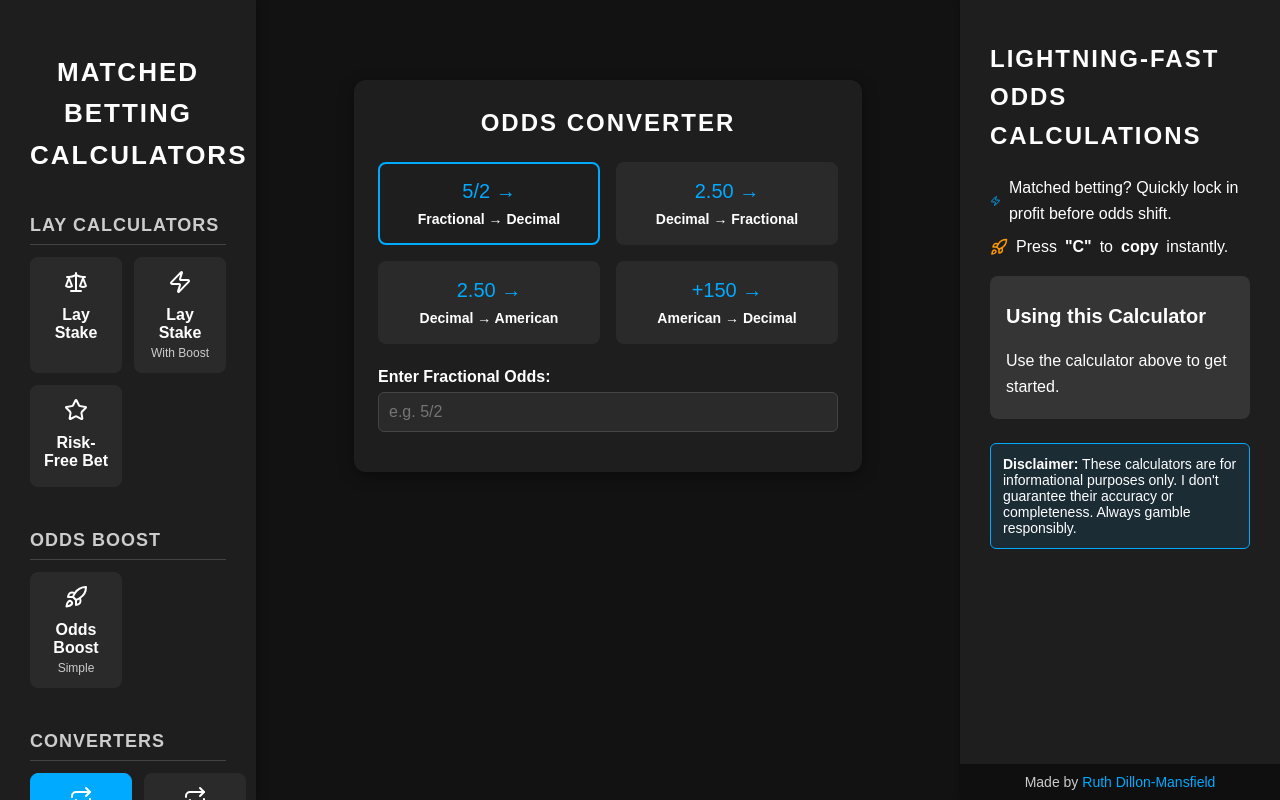
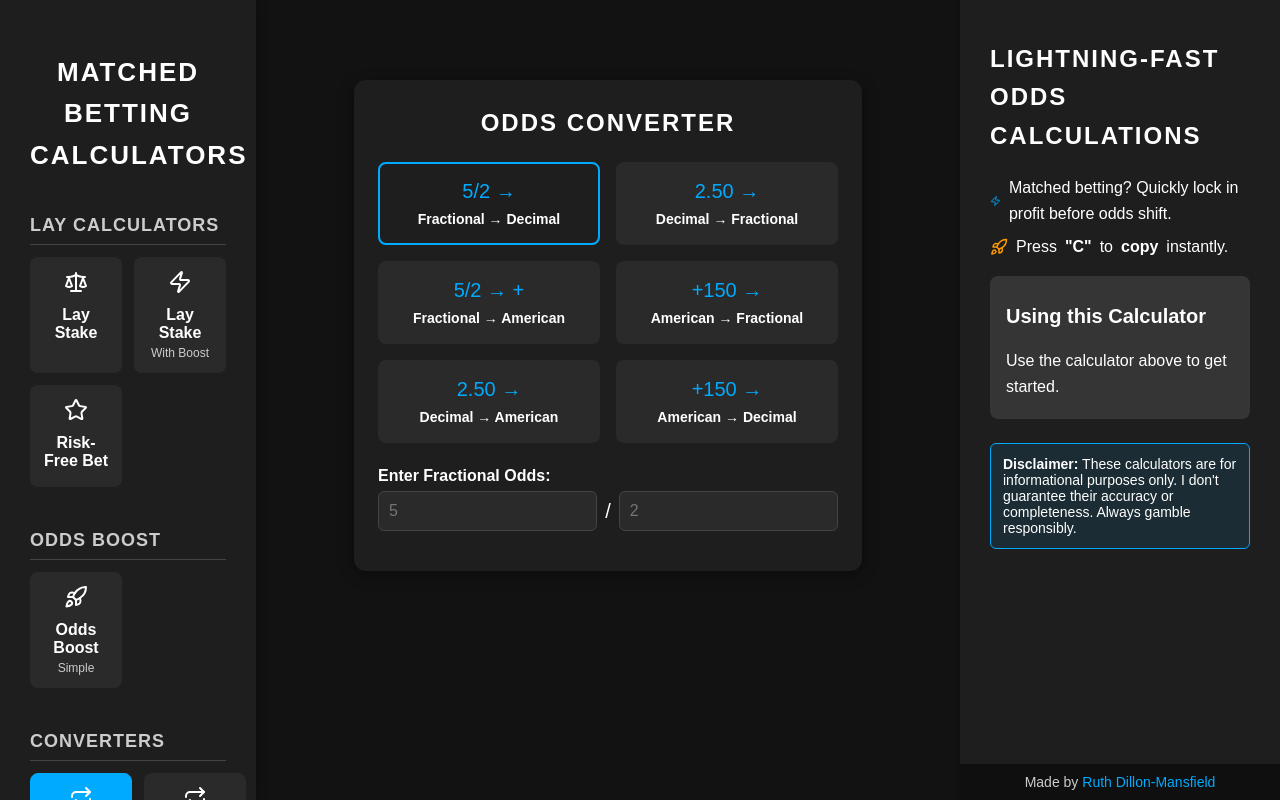
Before and after one commit to ruthdillonmansfield/odds-boost-calculator, a React (Create React App) app: page /odds-converter in a window 1280 px wide. Built offline with nearby package versions, Linux system fonts and the light colour scheme.

Commit message:
Improve odds converter

```diff
--- a/src/Components/Calculators/OddsConverter.jsx
+++ b/src/Components/Calculators/OddsConverter.jsx
@@ -3,47 +3,47 @@
 import "./calculators.css";
 import { formatNumber, formatMoney } from "../../helpers.js";
 
-// Define conversion types with a value, label, and icon (choose from lucide-react)
+// Define six conversion types
 const conversionTypes = [
   {
     value: "fractionalToDecimal",
     label: "Fractional → Decimal",
-    // For example, use the Calculator icon as a placeholder
-    Icon: () => <span style={{fontSize:"20px", color:"#00aaff"}}>5/2 →</span>,
+    Icon: () => <span style={{ fontSize: "20px", color: "#00aaff" }}>5/2 →</span>,
   },
   {
     value: "decimalToFractional",
     label: "Decimal → Fractional",
-    Icon: () => <span style={{fontSize:"20px", color:"#00aaff"}}>2.50 →</span>,
+    Icon: () => <span style={{ fontSize: "20px", color: "#00aaff" }}>2.50 →</span>,
+  },
+  {
+    value: "fractionalToAmerican",
+    label: "Fractional → American",
+    Icon: () => <span style={{ fontSize: "20px", color: "#00aaff" }}>5/2 → +</span>,
+  },
+  {
+    value: "americanToFractional",
+    label: "American → Fractional",
+    Icon: () => <span style={{ fontSize: "20px", color: "#00aaff" }}>+150 →</span>,
   },
   {
     value: "decimalToAmerican",
     label: "Decimal → American",
-    Icon: () => <span style={{fontSize:"20px", color:"#00aaff"}}>2.50 →</span>,
+    Icon: () => <span style={{ fontSize: "20px", color: "#00aaff" }}>2.50 →</span>,
   },
   {
     value: "americanToDecimal",
     label: "American → Decimal",
-    Icon: () => <span style={{fontSize:"20px", color:"#00aaff"}}>+150 →</span>,
+    Icon: () => <span style={{ fontSize: "20px", color: "#00aaff" }}>+150 →</span>,
   },
 ];
 
-const OddsConverter = () => {
-  // Input state
-  const [inputOdds, setInputOdds] = useState("");
-  const [selectedType, setSelectedType] = useState("fractionalToDecimal");
-  const [result, setResult] = useState(null);
-  const [copied, setCopied] = useState(false);
-
-  // Conversion functions
-  const fractionalToDecimal = (fractionalStr) => {
-    const parts = fractionalStr.split("/");
-    if (parts.length !== 2) return null;
-    const num = parseFloat(parts[0].trim());
-    const den = parseFloat(parts[1].trim());
-    if (isNaN(num) || isNaN(den) || den <= 0) return null;
-    const decimal = num / den + 1;
-    return parseFloat(decimal.toFixed(3));
+// Conversion helper functions
+const fractionalToDecimal = (numStr, denStr) => {
+  if (!numStr || !denStr || isNaN(numStr) || isNaN(denStr)) return null;
+  const num = parseFloat(numStr);
+  const den = parseFloat(denStr);
+  if (den <= 0) return null;
+  return parseFloat((num / den + 1).toFixed(3));
 };
 
 const decimalToFractional = (decimal) => {
@@ -54,9 +54,21 @@
   return `${numerator}/${denominator}`;
 };
 
+const fractionalToAmerican = (numStr, denStr) => {
+  const dec = fractionalToDecimal(numStr, denStr);
+  return decimalToAmerican(dec);
+};
+
+const americanToFractional = (american) => {
+  const dec = americanToDecimal(american);
+  return decimalToFractional(dec);
+};
+
 const decimalToAmerican = (decimal) => {
   if (decimal < 1) return null;
-    return decimal >= 2 ? `+${Math.round((decimal - 1) * 100)}` : `${Math.round(-100 / (decimal - 1))}`;
+  return decimal >= 2
+    ? `+${Math.round((decimal - 1) * 100)}`
+    : `${Math.round(-100 / (decimal - 1))}`;
 };
 
 const americanToDecimal = (american) => {
@@ -67,16 +79,31 @@
   }
 };
 
-  // Perform conversion based on the selected type
+const OddsConverter = () => {
+  // For non-fractional conversions
+  const [inputOdds, setInputOdds] = useState("");
+  // For fractional conversions only:
+  const [numerator, setNumerator] = useState("");
+  const [denominator, setDenominator] = useState("");
+  const [selectedType, setSelectedType] = useState("fractionalToDecimal");
+  const [result, setResult] = useState(null);
+  const [copied, setCopied] = useState(false);
+
+  // Perform conversion based on selected type
   const calculateConversion = () => {
-    if (!inputOdds) return null;
     let output = null;
     if (selectedType === "fractionalToDecimal") {
-      output = fractionalToDecimal(inputOdds);
+      output = fractionalToDecimal(numerator, denominator);
     } else if (selectedType === "decimalToFractional") {
       const dec = parseFloat(inputOdds);
       if (isNaN(dec)) return null;
       output = decimalToFractional(dec);
+    } else if (selectedType === "fractionalToAmerican") {
+      output = fractionalToAmerican(numerator, denominator);
+    } else if (selectedType === "americanToFractional") {
+      const am = parseFloat(inputOdds);
+      if (isNaN(am)) return null;
+      output = americanToFractional(am);
     } else if (selectedType === "decimalToAmerican") {
       const dec = parseFloat(inputOdds);
       if (isNaN(dec)) return null;
@@ -91,7 +118,7 @@
 
   useEffect(() => {
     setResult(calculateConversion());
-  }, [inputOdds, selectedType]);
+  }, [inputOdds, numerator, denominator, selectedType]);
 
   const copyToClipboard = () => {
     if (result !== null) {
@@ -103,50 +130,70 @@
   };
 
   const handleKeyDown = (e) => {
-    if (e.key.toLowerCase() === "c") {
-      copyToClipboard();
-    }
+    if (e.key.toLowerCase() === "c") copyToClipboard();
   };
 
   return (
     <div className="container">
       <h2 className="title">Odds Converter</h2>
 
-      {/* Conversion Type Selection as a Grid of Cards */}
+      {/* Conversion Type Selection Grid */}
       <div className="conversion-grid">
         {conversionTypes.map((type) => (
           <div
             key={type.value}
             className={`conversion-card ${selectedType === type.value ? "active" : ""}`}
-            onClick={() => setSelectedType(type.value)}
+            onClick={() => {
+              setSelectedType(type.value);
+              // Clear inputs when switching type
+              setInputOdds("");
+              setNumerator("");
+              setDenominator("");
+            }}
           >
             <div className="conversion-icon">
               <type.Icon />
             </div>
-            <div className="conversion-label">
-              {type.label}
-            </div>
+            <div className="conversion-label">{type.label}</div>
           </div>
         ))}
       </div>
 
-      {/* Odds Input */}
+      {/* Odds Input Section */}
       <div className="inline-fields">
+        {selectedType === "fractionalToDecimal" || selectedType === "fractionalToAmerican" ? (
+          // Two input fields for fractional odds
+          <div className="input-group-inline" style={{ flexBasis: "100%" }}>
+            <label>Enter Fractional Odds:</label>
+            <div style={{ display: "flex", alignItems: "center", gap: "8px" }}>
+              <input
+                type="number"
+                value={numerator}
+                onChange={(e) => setNumerator(e.target.value)}
+                onKeyDown={handleKeyDown}
+                placeholder="5"
+              />
+              <span style={{ fontSize: "20px", color: "white" }}>/</span>
+              <input
+                type="number"
+                value={denominator}
+                onChange={(e) => setDenominator(e.target.value)}
+                onKeyDown={handleKeyDown}
+                placeholder="2"
+              />
+            </div>
+          </div>
+        ) : (
+          // Single input for the other types
           <div className="input-group-inline">
-          <label>
-            {selectedType === "fractionalToDecimal"
-              ? "Enter Fractional Odds:"
-              : "Enter Odds:"}
-          </label>
+            <label>Enter Odds:</label>
             <input
               type="text"
               value={inputOdds}
               onChange={(e) => setInputOdds(e.target.value)}
               onKeyDown={handleKeyDown}
               placeholder={
-              selectedType === "fractionalToDecimal"
-                ? "e.g. 5/2"
-                : selectedType === "decimalToFractional"
+                selectedType === "decimalToFractional"
                   ? "e.g. 2.50"
                   : selectedType === "decimalToAmerican"
                   ? "e.g. 2.50"
@@ -154,6 +201,7 @@
               }
             />
           </div>
+        )}
       </div>
 
       {/* Result Box */}
```
Lines whose indentation alone changed are shown as unchanged.
